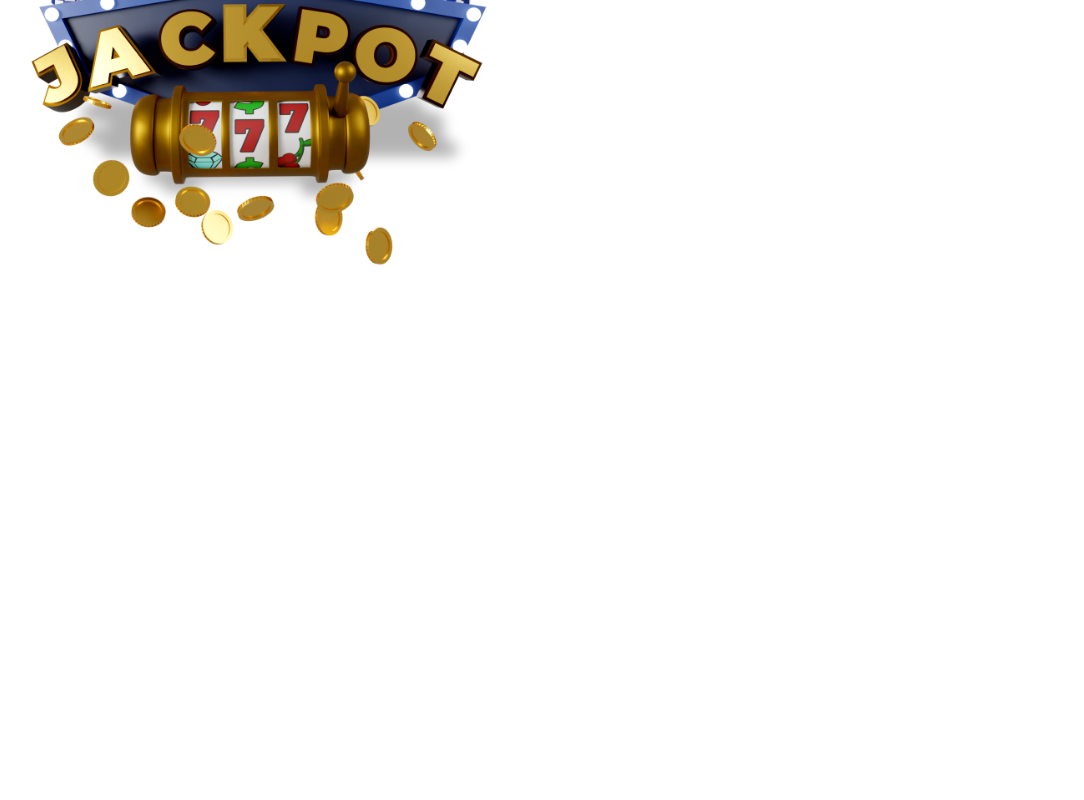
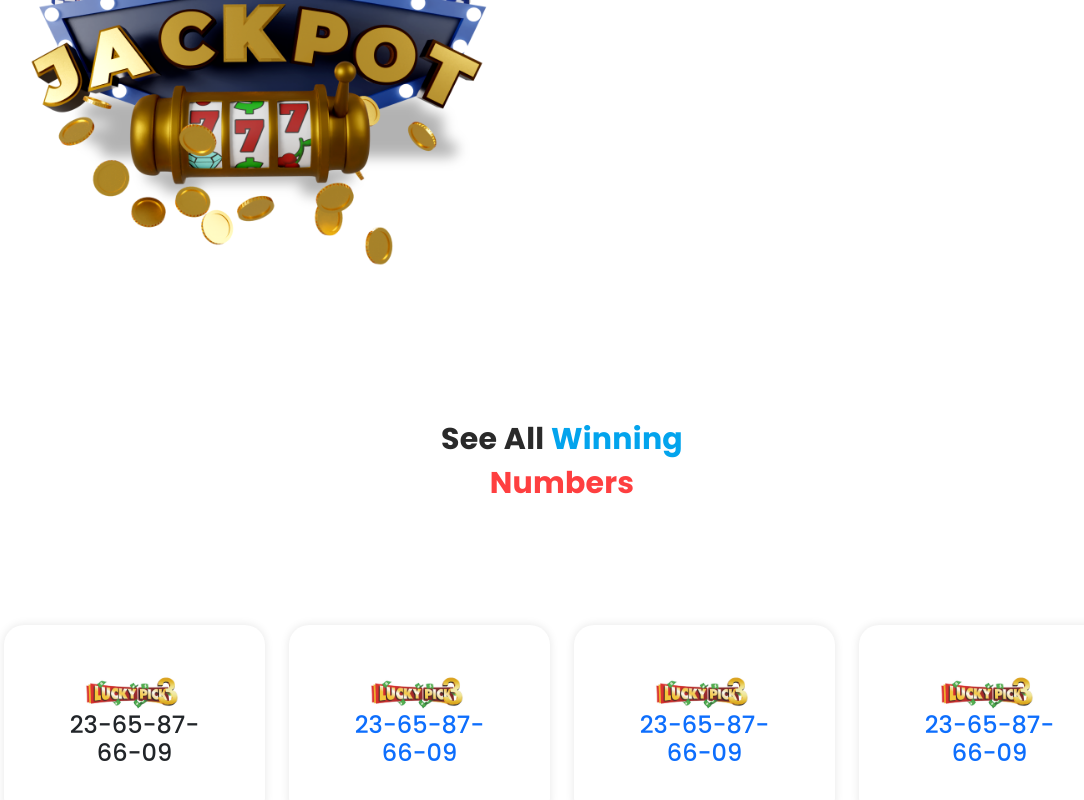
Before and after one commit to olashina201/Lucky-Pick, a React (Create React App) app: page / in a window 1280 px wide. Shown: the part 1766-2566 px from the top of the page, without its empty margins (78-1162 px from the left). Before the commit the page ends 2063 px from the top, so only its background shows below. Built offline with nearby package versions, Linux system fonts and the light colour scheme.

Commit message:
add lucky component

```diff
--- a/src/App.js
+++ b/src/App.js
@@ -3,6 +3,7 @@ import NavBar from './components/NavBar';
 import Banner from './components/Banner';
 import About from './components/About';
 import Services from './components/Services';
+import Lucky from './components/Lucky';
 
 
 function App() {
@@ -12,6 +13,7 @@ function App() {
       <Banner />
       <About />
       <Services/>
+      <Lucky />
     </>
   );
 }
--- /dev/null
+++ b/src/components/Lucky.js
@@ -0,0 +1,60 @@
+import React from 'react'
+import bitmap from '../assets/images/lucky pick bitmap.jpg'
+
+function Lucky() {
+    return (
+        <div id="portfolio" class="our-portfolio section">
+        <div class="container">
+          <div class="row">
+            <div class="col-lg-6 offset-lg-3">
+              <div class="section-heading  wow bounceIn" data-wow-duration="1s" data-wow-delay="0.2s">
+                <h2>See All <em>Winning</em> <span>Numbers</span></h2>
+              </div>
+            </div>
+          </div>
+          <div class="row">
+            <div class="col-lg-3 col-sm-6">
+                <div class="item wow bounceInUp" data-wow-duration="1s" data-wow-delay="0.3s">
+                  <div class="showed-content">
+                    <img src={bitmap} alt="" />
+                    <h4>23-65-87-66-09</h4>
+                  </div>
+                </div>
+            </div>
+            <div class="col-lg-3 col-sm-6">
+              <a href="#">
+                <div class="item wow bounceInUp" data-wow-duration="1s" data-wow-delay="0.4s">
+                  <div class="showed-content">
+                    <img src={bitmap} alt="" />
+                     <h4>23-65-87-66-09</h4>
+                  </div>
+                </div>
+              </a>
+            </div>
+            <div class="col-lg-3 col-sm-6">
+              <a href="#">
+                <div class="item wow bounceInUp" data-wow-duration="1s" data-wow-delay="0.5s">
+                  <div class="showed-content">
+                    <img src={bitmap} alt="" />
+                     <h4>23-65-87-66-09</h4>
+                  </div>
+                </div>
+              </a>
+            </div>
+            <div class="col-lg-3 col-sm-6">
+              <a href="#">
+                <div class="item wow bounceInUp" data-wow-duration="1s" data-wow-delay="0.6s">
+                  <div class="showed-content">
+                    <img src={bitmap} alt="" />
+                     <h4>23-65-87-66-09</h4>
+                  </div>
+                </div>
+              </a>
+            </div>
+          </div>
+        </div>
+      </div>
+    )
+}
+
+export default Lucky
```
